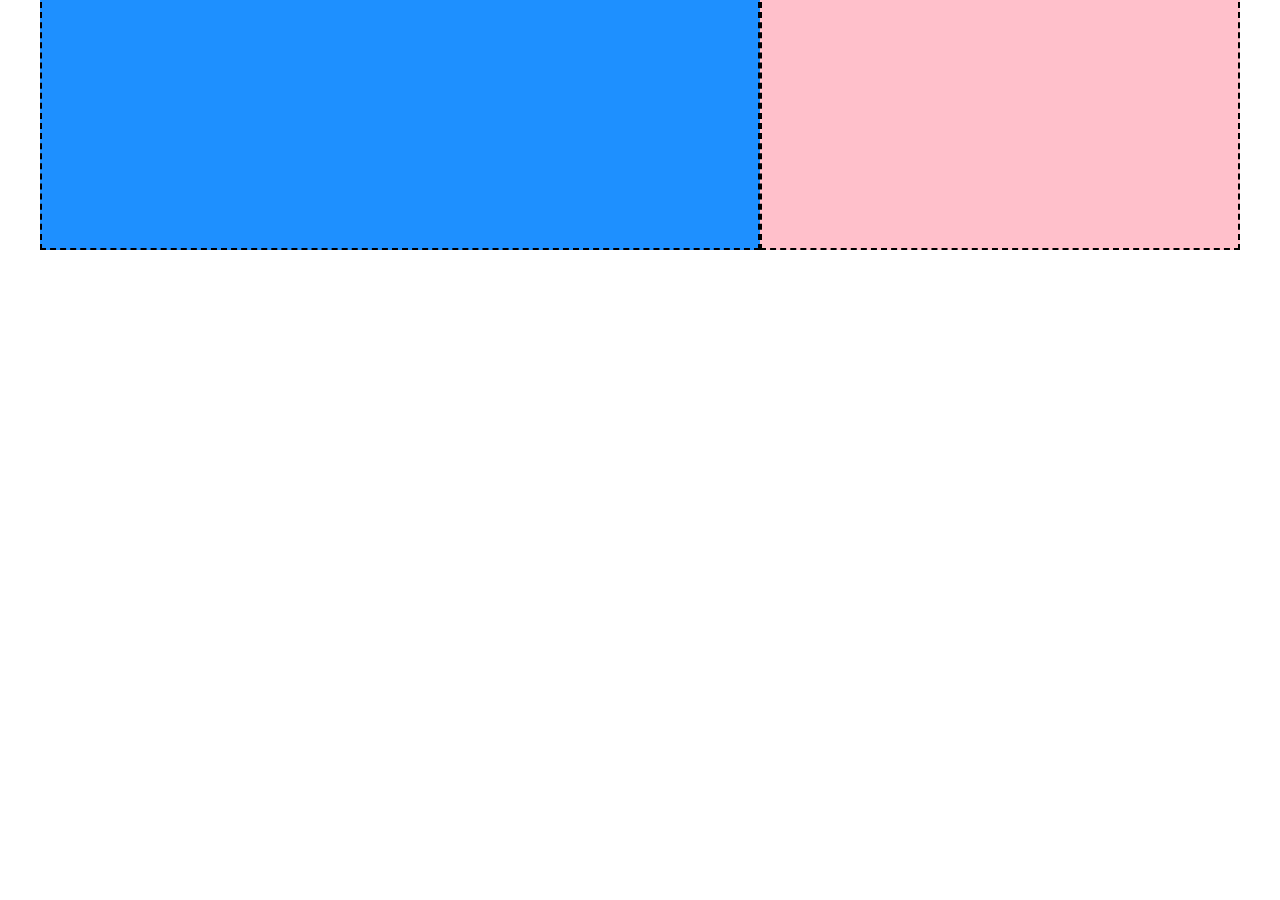
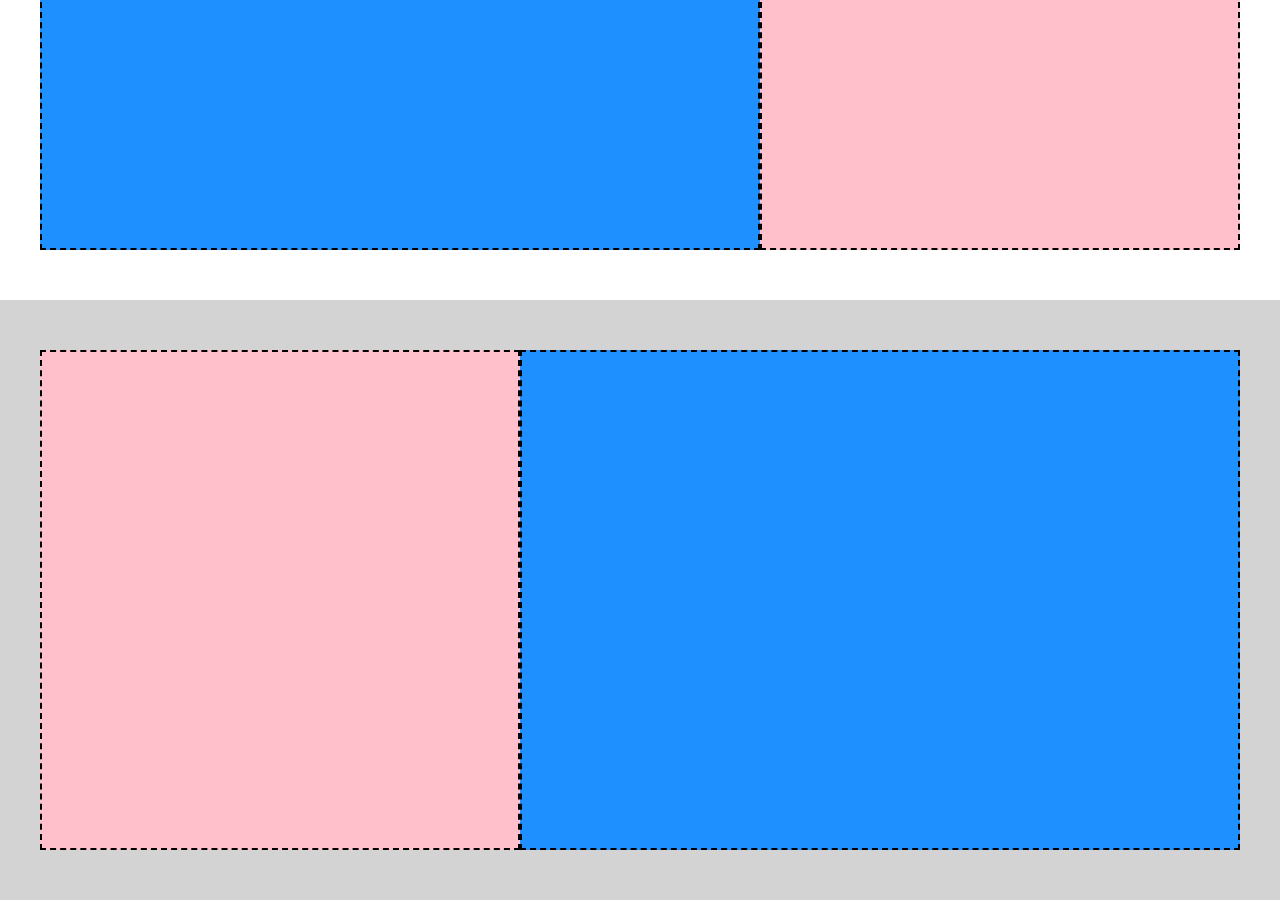
Before and after one commit to Chiaravalle04/htmlcss-struttura-discord, a plain HTML site: page index.html in a window 1280 px wide. Shown: the part 870-1770 px from the top of the page. Before the commit the page ends 1170 px from the top, so only its background shows below. Drawn offline with Linux system fonts and the light colour scheme.

Commit message:
add main (third-section + debug)

```diff
--- a/css/style.css
+++ b/css/style.css
@@ -62,6 +62,7 @@ header {
 }
 
 /* STRUTTURA - MAIN */
+
 /*  FIRST SECTION */
 .first-section {
     min-height: 500px;
@@ -95,6 +96,13 @@ header {
 .small-container {
     width: 40%;
     height: 100%;
+}
+
+/*  THIRD SECTION */
+.third-section {
+    min-height: 600px;
+    display: flex;
+    align-items: center;
 }
 
 
@@ -155,3 +163,8 @@ header {
     background-color: #ffc0cb;
     border: 2px dashed black;
 }
+
+/* THIRD SECTION */
+.debug .third-section {
+    background-color: #d3d3d3;
+}
--- a/index.html
+++ b/index.html
@@ -76,9 +76,20 @@
 
             </section>
 
-            <section>
+            <!-- THIRD SECTION -->
+            <section class="third-section">
 
+                <div class="second-container container">
 
+                    <div class="small-container">
+
+                    </div>
+
+                    <div class="big-container">
+
+                    </div>
+
+                </div>
 
             </section>
 
```
